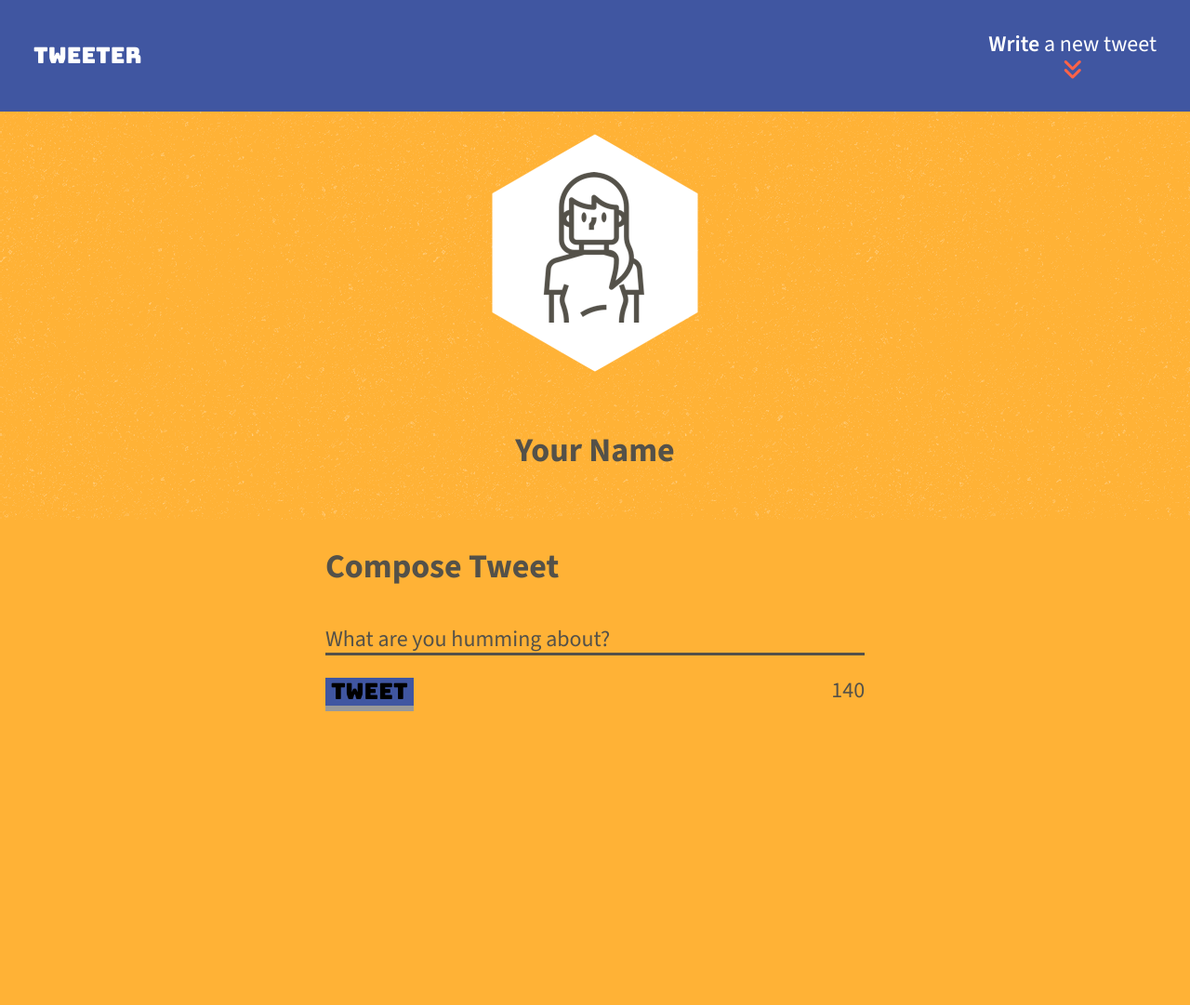
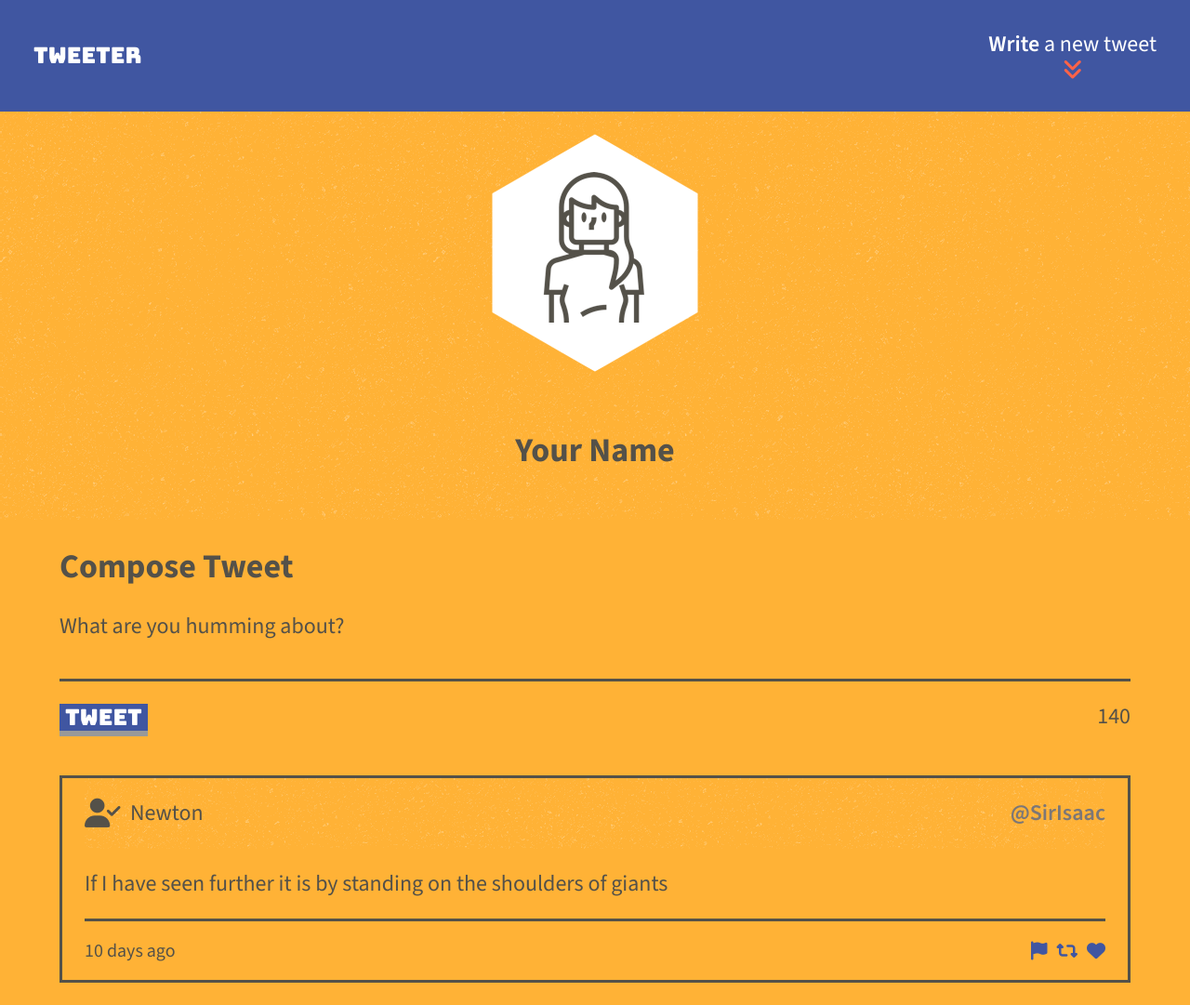
Before and after one commit to JaxonC-06/tweeter, a plain HTML site: page public/index.html in a window 1280 px wide. Shown: the whole page at 93% size. Before the commit the page ends 800 px from the top, so only its background shows below. Drawn offline with nearby package versions, Linux system fonts and the light colour scheme.

Commit message:
Added style elements and html for existing tweets

```diff
--- a/public/index.html
+++ b/public/index.html
@@ -26,6 +26,9 @@
 
     <!-- New Tweet CSS -->
     <link rel="stylesheet" href="/styles/new-tweet.css" type="text/css" />
+
+    <!-- Existing Tweets CSS -->
+    <link rel="stylesheet" href="/styles/tweet.css" type="text/css" />
 
     <!-- External JS -->
     <script src="https://ajax.googleapis.com/ajax/libs/jquery/3.4.1/jquery.min.js"></script>
@@ -58,6 +61,8 @@
     </header>
 
     <main class="container">
+
+      <!-- New Tweet Form -->
       <section class="new-tweet">
         <h2>Compose Tweet</h2>
         <form method="POST" action="/api/tweets">
@@ -69,6 +74,29 @@
           </div>
         </form>
       </section>
+
+      <!-- Existing Tweets -->
+      <section>
+        <article class="tweet">
+          <header>
+            <div>
+              <i class="fa-solid fa-user-check"></i>
+              <p>Newton</p>
+            </div>
+            <p class="user-handle">@SirIsaac</p>
+          </header>
+          <p>If I have seen further it is by standing on the shoulders of giants</p>
+          <footer>
+            <p>10 days ago</p>
+            <div>
+              <i class="fa-solid fa-flag tweet-reactions"></i>
+              <i class="fa-solid fa-retweet tweet-reactions"></i>
+              <i class="fa-solid fa-heart tweet-reactions"></i>
+            </div>
+          </footer>
+        </article>
+      </section>
+
     </main>
   </body>
 </html>
--- a/public/styles/layout.css
+++ b/public/styles/layout.css
@@ -32,4 +32,5 @@ main {
   width: 90%;
   margin: 0 auto;
   background-color: inherit;
+  flex-direction: column;
 }
--- a/public/styles/new-tweet.css
+++ b/public/styles/new-tweet.css
@@ -4,6 +4,7 @@
 }
 
 textarea {
+  width: 100%;
   border: none;
   outline: none;
   background-color: inherit;
@@ -25,6 +26,7 @@ button {
   display: flex;
   font-family: "Bungee", sans-serif;
   background-color: #4056A1;
+  color: #FFF;
   outline: none;
   border: none;
   box-shadow: 0 6px #999;
--- /dev/null
+++ b/public/styles/tweet.css
@@ -0,0 +1,55 @@
+/* CSS for existing tweets in the database*/
+article.tweet {
+  border: solid;
+  padding: 0 1em;
+  margin: 1em 0;
+}
+
+article.tweet:hover {
+  box-shadow: 10px 5px 5px rgb(175, 172, 172);
+}
+
+/* Tweet header CSS */
+article.tweet header{
+  display: flex;
+  flex-direction: row;
+  justify-content: space-between;
+  padding: 0;
+}
+
+article.tweet header div {
+  display: flex;
+  align-items: center;
+  gap: 10px;
+}
+
+.fa-user-check {
+  font-size: 130%;
+}
+
+.user-handle {
+  font-weight: 600;
+  color: rgb(124, 119, 119);
+}
+
+/* Tweet footer CSS */
+article.tweet footer {
+  display: flex;
+  justify-content: space-between;
+  align-items: center;
+  border-top: solid;
+  padding: 0;
+  font-size: smaller;
+}
+
+article.tweet footer div {
+  display: flex;
+  gap: 10px;
+  color: #4056A1;
+}
+
+/* Button animations for footer */
+.tweet-reactions:hover {
+  color: tomato;
+  font-size: larger;
+}
```
